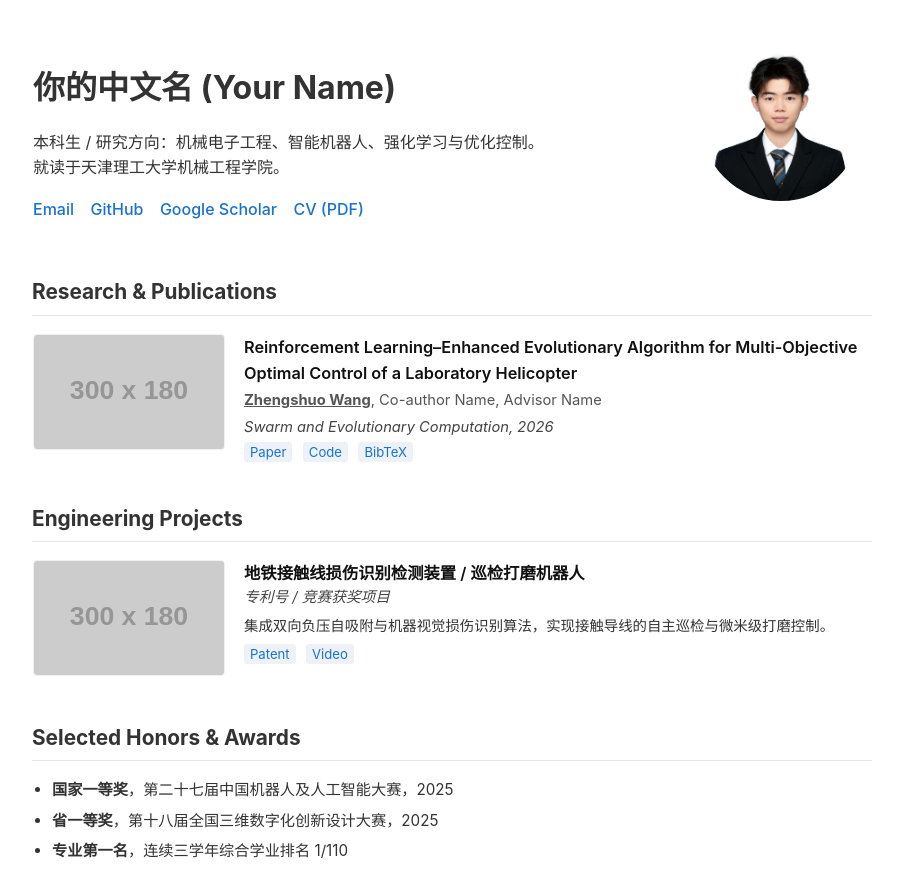
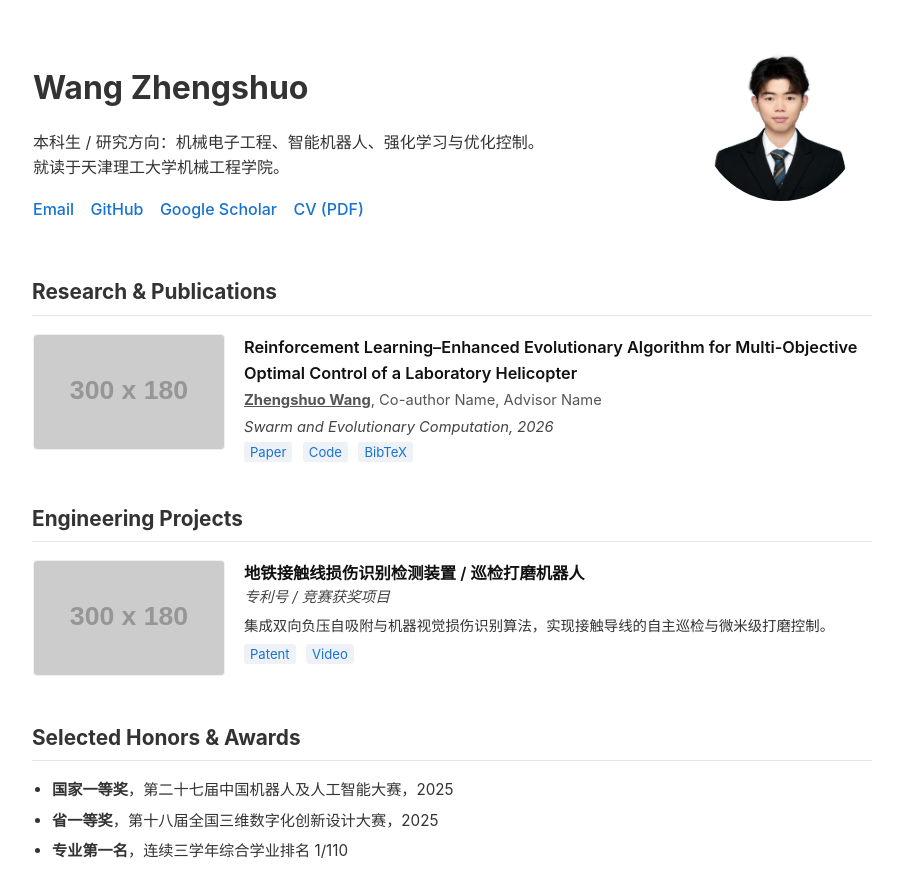
Before and after one commit to wangzhengshuo/wangzhengshuo.github.io, a plain HTML site: page index.html in a window 1280 px wide. Shown: the whole page, without its empty margins (188-1091 px from the left). Drawn offline with Linux system fonts and the light colour scheme; placeholder pictures from the web are drawn by us.

Commit message:
Update index.html

```diff
--- a/index.html
+++ b/index.html
@@ -47,7 +47,7 @@
   <table class="intro-table">
     <tr>
       <td class="intro-bio">
-        <h1>你的中文名 (Your Name)</h1>
+        <h1>Wang Zhengshuo</h1>
         <p>本科生 / 研究方向：机械电子工程、智能机器人、强化学习与优化控制。<br>
         就读于天津理工大学机械工程学院。</p>
         <p class="links">
@@ -58,7 +58,6 @@
         </p>
       </td>
       <td class="intro-photo">
-        <!-- 暂时使用占位图，后续换成你的真实照片 -->
         <img src="avatar.jpg" alt="Avatar">
       </td>
     </tr>
```
